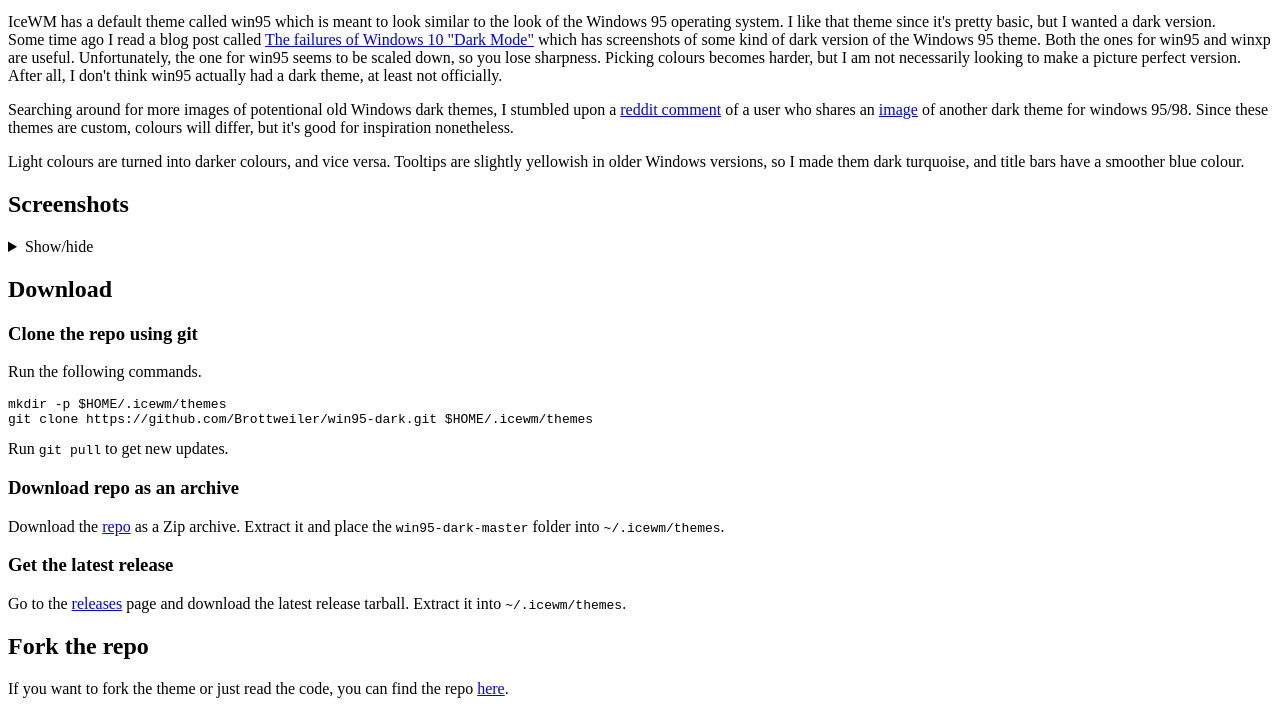
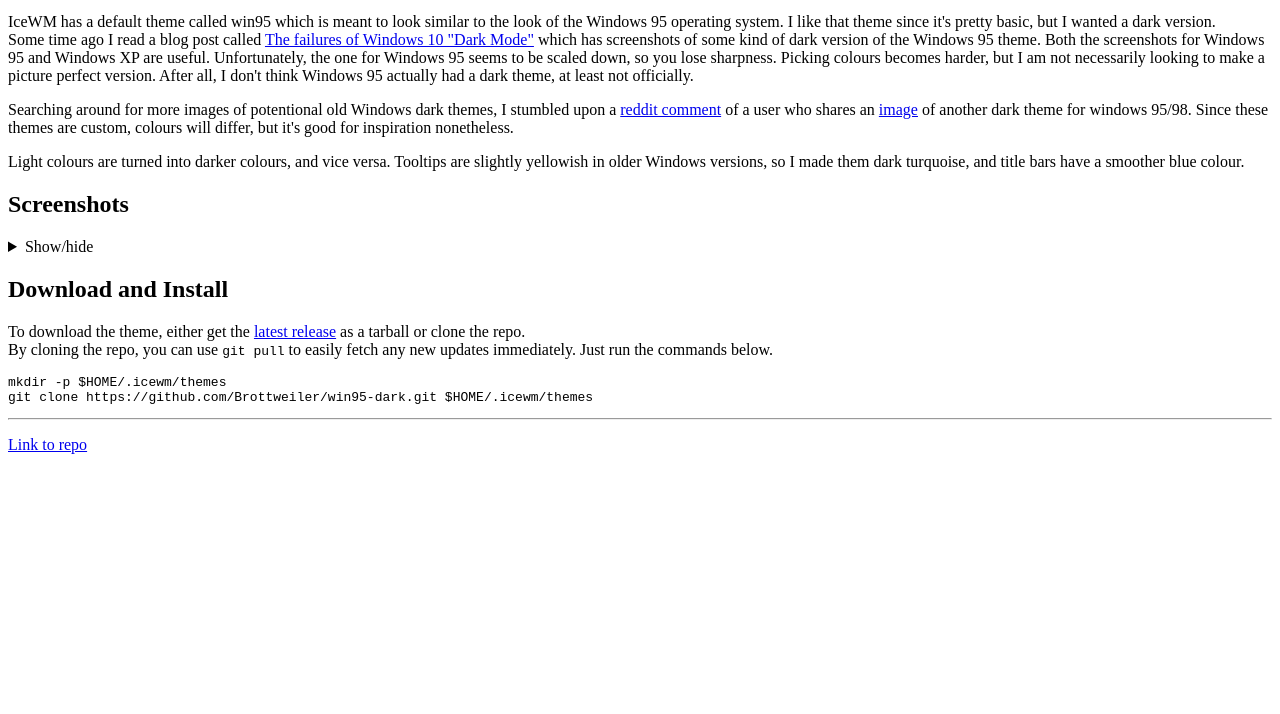
Before and after one commit to Brottweiler/win95-dark, a plain HTML site: page index.html in a window 1280 px wide. Shown: the part 101-815 px from the top of the page. Drawn offline with Linux system fonts and the light colour scheme.

Commit message:
Remove and change some text

```diff
--- a/index.html
+++ b/index.html
@@ -14,9 +14,9 @@
 				IceWM has a default theme called win95 which is meant to look similar to the look of the Windows 95 operating system.
 				I like that theme since it's pretty basic, but I wanted a dark version.
 				<br>Some time ago I read a blog post called <a href="https://bc-programming.com/blogs/2019/04/the-failures-of-windows-10-dark-mode/">The failures of Windows 10 "Dark Mode"</a>
-				which has screenshots of some kind of dark version of the Windows 95 theme. Both the ones for win95 and winxp are useful.
-				Unfortunately, the one for win95 seems to be scaled down, so you lose sharpness. Picking colours becomes harder,
-				but I am not necessarily looking to make a picture perfect version. After all, I don't think win95 actually had a dark theme, at least not officially.
+				which has screenshots of some kind of dark version of the Windows 95 theme. Both the screenshots for Windows 95 and Windows XP are useful.
+				Unfortunately, the one for Windows 95 seems to be scaled down, so you lose sharpness. Picking colours becomes harder,
+				but I am not necessarily looking to make a picture perfect version. After all, I don't think Windows 95 actually had a dark theme, at least not officially.
 			</p>
 			<p>
 				Searching around for more images of potentional old Windows dark themes, I stumbled upon a <a href="https://www.reddit.com/r/Windows10/comments/bdvcc6/comment/el1n20s/?utm_source=reddit&utm_medium=web2x&context=3">reddit comment</a>
@@ -38,31 +38,22 @@
 				</details>
 			</section>
 			<section>
-				<h2>Download</h2>
-				<h3>Clone the repo using git</h3>
-				<p>Run the following commands.</p>
+				<h2>Download and Install</h2>
+				<p>
+					To download the theme, either get the <a href="https://github.com/Brottweiler/win95-dark/releases">latest release</a> as a tarball or clone the repo.
+					<br>By cloning the repo, you can use <code>git pull</code> to easily fetch any new updates immediately.
+					Just run the commands below.
+				</p>
 				<pre>mkdir -p $HOME/.icewm/themes
 git clone https://github.com/Brottweiler/win95-dark.git $HOME/.icewm/themes</pre>
-				Run <code>git pull</code> to get new updates.</p>
 
-				<h3>Download repo as an archive</h3>
-				<p>
-					Download the <a href="https://github.com/Brottweiler/win95-dark/archive/refs/heads/master.zip">repo</a> as a Zip archive.
-					Extract it and place the <code>win95-dark-master</code> folder into <code>~/.icewm/themes</code>.
-				</p>
-
-				<h3>Get the latest release</h3>
-				<p>
-					Go to the <a href="https://github.com/Brottweiler/win95-dark/releases">releases</a> page and download the latest release tarball.
-					Extract it into <code>~/.icewm/themes</code>.
-				</p>
-
-				<h2>Fork the repo</h2>
-				<p>
-					If you want to fork the theme or just read the code,
-					you can find the repo <a href="https://github.com/Brottweiler/win95-dark">here</a>.
-				</p>
 			</section>
 		</main>
+		<hr>
+		<footer>
+			<p>
+				<a href="https://github.com/Brottweiler/win95-dark">Link to repo</a>
+			</p>
+		</footer>
 	</body>
 </html>
```
